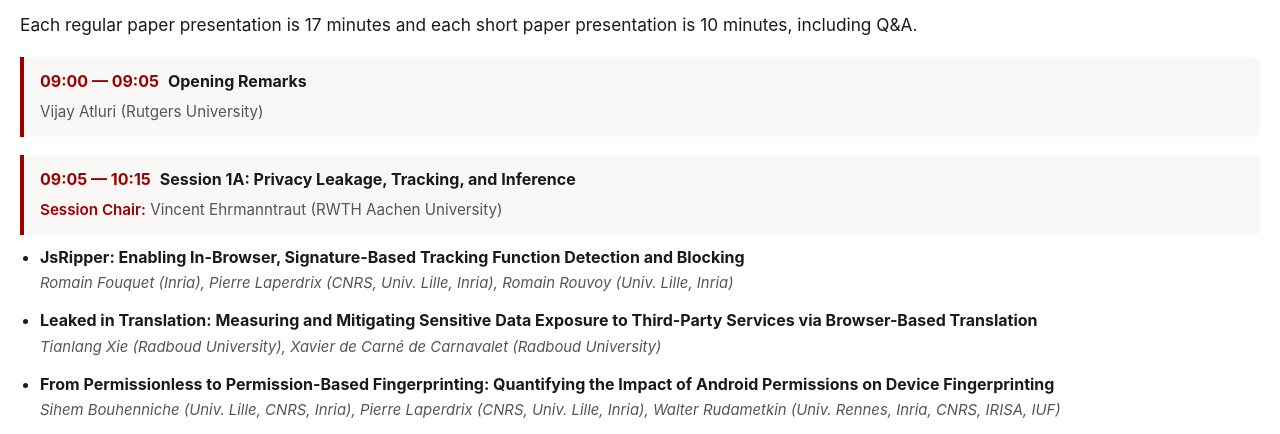
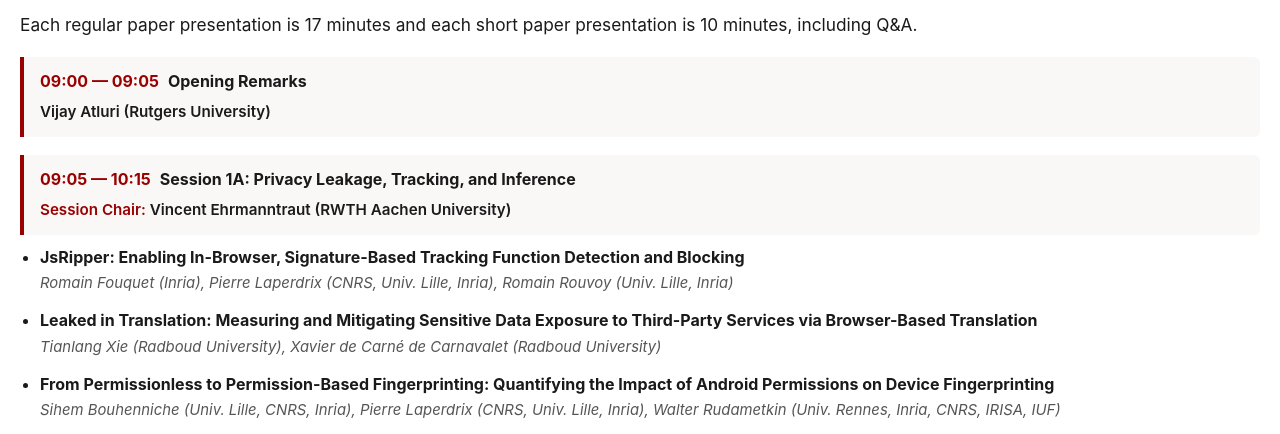
Before and after one commit to wpes2026/wpes2026.github.io, a plain HTML site: page program.html in a window 1280 px wide. Shown: the part 359-793 px from the top of the page. Drawn offline with Linux system fonts and the light colour scheme.

Commit message:
Bold the chair names on the program
Co-Authored-By: Claude Opus 5 <noreply@anthropic.com>

```diff
--- a/css/style.css
+++ b/css/style.css
@@ -162,7 +162,7 @@ ul.program > li { margin-bottom: 10px; }
   border-radius: 0 6px 6px 0;
 }
 .session .time { font-weight: 700; color: var(--brand); }
-.session .chair { display: inline-block; margin-top: 6px; font-size: 0.95rem; color: var(--muted); }
+.session .chair { display: inline-block; margin-top: 6px; font-size: 0.95rem; color: var(--ink); font-weight: 600; }
 .session .chair strong { color: var(--brand); font-weight: 600; }
 ul.papers { margin: 10px 0 0; padding-left: 20px; }
 ul.papers li { margin-bottom: 12px; }
```
